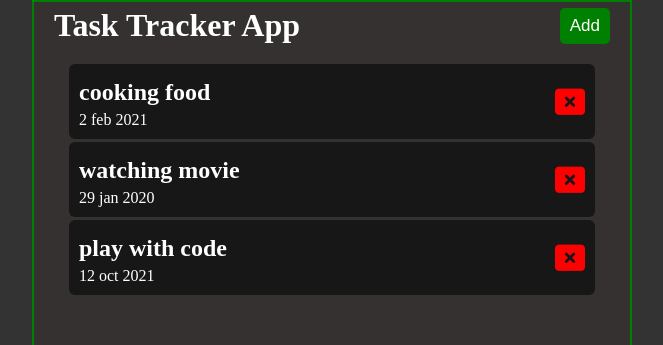
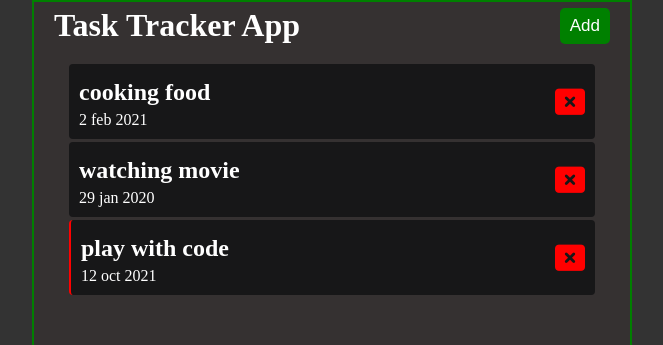
Before and after one commit to ahmedabukar01/Task-tracker-Practice, a React (Create React App) app: page / in a window 1280 px wide. Shown: the top 345 px of the page, without its empty margins (308-971 px from the left). Built offline with nearby package versions, Linux system fonts and the light colour scheme.

Commit message:
new commits

```diff
--- a/src/App.js
+++ b/src/App.js
@@ -19,15 +19,20 @@
     {
       id:3,
       text:'play with code',
-      reminder: false,
+      reminder: true,
       day: '12 oct 2021'
     }
   ])
 
+  // reminder
+  const toggleReminder = (id)=>{
+    setTasks(tasks.map((task)=>task.id===id? {...task, reminder:!task.reminder}:task))
+  }
+
   return (
     <div className="container">
      <Header />
-     <Tasks tasks={tasks}/>
+     <Tasks tasks={tasks} toggleReminder={toggleReminder}/>
     </div>
   );
 }
--- a/src/components/Singletask.js
+++ b/src/components/Singletask.js
@@ -1,9 +1,10 @@
 import React from 'react'
 
-const SingleTask = ({task}) => {
+const SingleTask = ({task, toggleReminder}) => {
 
     return (
-        <div className="single-task">
+        <div className={`single-task ${task.reminder?'reminder':''}`}
+        onDoubleClick={()=>toggleReminder(task.id)}>
             <div className="info">
                 <h3>{task.text}</h3>
                 <p>{task.day}</p>
--- a/src/components/Tasks.js
+++ b/src/components/Tasks.js
@@ -1,12 +1,13 @@
 import React from 'react'
 import Singletask from './Singletask'
 
-const Tasks = ({tasks}) => {
+const Tasks = ({tasks,toggleReminder}) => {
 
     return (
         <div className="tasks">
             {tasks.map((task)=>(
-                <Singletask key={task.id} task={task}/>
+                <Singletask key={task.id} task={task}
+                toggleReminder={toggleReminder}/>
             ))}
         </div>
     )
--- a/src/index.css
+++ b/src/index.css
@@ -36,7 +36,7 @@
 .single-task{
   background:rgb(23, 23, 24);
   margin:3px 0;
-  border-radius: 6px;
+  border-radius: 4px;
   display:flex;
   color:#fff;
   justify-content:space-between;
@@ -53,3 +53,6 @@
   margin:5px 0;
   font-size: 24px;
 }
+.reminder{
+  border-left: 2px solid red;
+}
```
